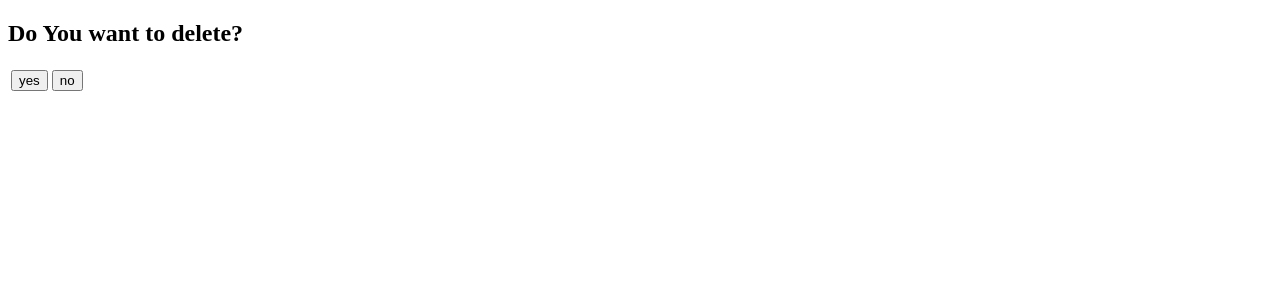
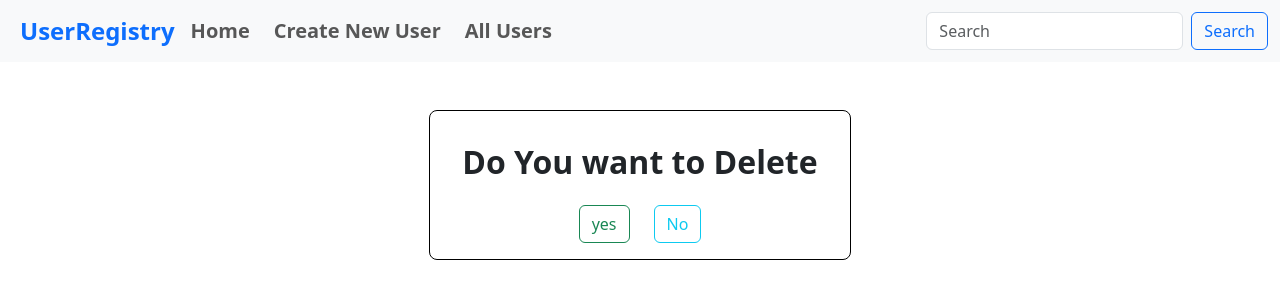
Before and after one commit to HarshrajRathod1/django_python_programs, a Django app: template project21/user_profile_registration/templates/user_profile_registration/userregister_confirm_delete.html in a window 1280 px wide. Shown: the top 300 px of the page. Run offline with Django 5.2, Linux system fonts and the light colour scheme; the template is opened without the code that fills it, so the values that code supplies are empty.

Commit message:
fixed create class view

```diff
--- a/project21/app/views.py
+++ b/project21/app/views.py
@@ -11,7 +11,7 @@ class CustCreateView(CreateView):
     model=Customer
     form_class=CustomerForm
     template_name="app_create_temp.html"
-    success_url="/home"
+    success_url="/app_home"
 
 class CustListView(ListView):
     model=Customer
--- a/project21/templates/app_base.html
+++ b/project21/templates/app_base.html
@@ -8,7 +8,7 @@
 </head>
 <body>
     <nav class="nav nav-pills nav-fill bg-dark">
-      <a class="nav-link text-white"  href="/home">Home</a>
+      <a class="nav-link text-white"  href="/app_home">Home</a>
   <a class="nav-link text-white"  href="/cust_create">Create</a>
   <a class="nav-link text-white" href="/cust_all">List</a>
   <form class="nav-link text-white">
--- a/project21/templates/base.html
+++ b/project21/templates/base.html
@@ -12,11 +12,11 @@
     <button class="navbar-toggler" type="button" data-bs-toggle="collapse" data-bs-target="#navbarTogglerDemo03" aria-controls="navbarTogglerDemo03" aria-expanded="false" aria-label="Toggle navigation">
       <span class="navbar-toggler-icon"></span>
     </button>
-    <a class="navbar-brand mx-2 fw-bold fs-4 text-primary" href="/"> UserRegistry </a>
+    <a class="navbar-brand mx-2 fw-bold fs-4 text-primary" href="/user_home"> UserRegistry </a>
     <div class="collapse navbar-collapse" id="navbarTogglerDemo03">
       <ul class="navbar-nav me-auto mb-2 mb-lg-0">
         <li class="nav-item">
-          <a class="nav-link fw-semibold fs-5" aria-current="page" href="/">Home</a>
+          <a class="nav-link fw-semibold fs-5" aria-current="page" href="/user_home">Home</a>
         </li>
         <li class="nav-item">
           <a class="nav-link mx-2 fw-semibold fs-5" href="/create_user"> Create New User</a>
--- a/project21/user_profile_registration/templates/user_profile_registration/userregister_confirm_delete.html
+++ b/project21/user_profile_registration/templates/user_profile_registration/userregister_confirm_delete.html
@@ -1,20 +1,13 @@
-<!DOCTYPE html>
-<html lang="en">
-<head>
-    <meta charset="UTF-8">
-    <meta name="viewport" content="width=device-width, initial-scale=1.0">
-    <title>Document</title>
-</head>
-<body>
-    <table>
-        <form method="post">
-            {%csrf_token%}
-            <h2>Do You want to delete?</h2>
-            <tr>
-                <td><input type="submit" value="yes"></td>
-                <td><input type="reset" value="no"></td>
-            </tr>
-        </form>
-    </table>
-</body>
-</html>
+{%extends 'base.html'%}
+{%block content%}
+    <div class="container-fluid d-flex justify-content-center mt-5">
+    <form method="post" class="border border-black p-3 rounded-3">
+    {%csrf_token%}
+    <h3 class="fs-2 fw-bold p-3">Do You want to Delete</h3>
+    <div class="d-flex justify-content-center gap-4">
+    <input type="submit" value="yes" class="btn btn-outline-success">
+    <a href="/alluserlist" class="btn btn-outline-info">No</a>
+    </div>
+</form>
+</div>
+{%endblock content%}
--- a/project21/user_profile_registration/views.py
+++ b/project21/user_profile_registration/views.py
@@ -9,8 +9,8 @@ class HomeView(TemplateView):
 
 class UserCreate(CreateView):
     model=UserRegister
-    fields="__all__"
-    success_url="/home/"
+    form_class=UserRegisterForm
+    success_url="/alluserlist/"
 
 class UserListView(ListView):
     model=UserRegister
```
